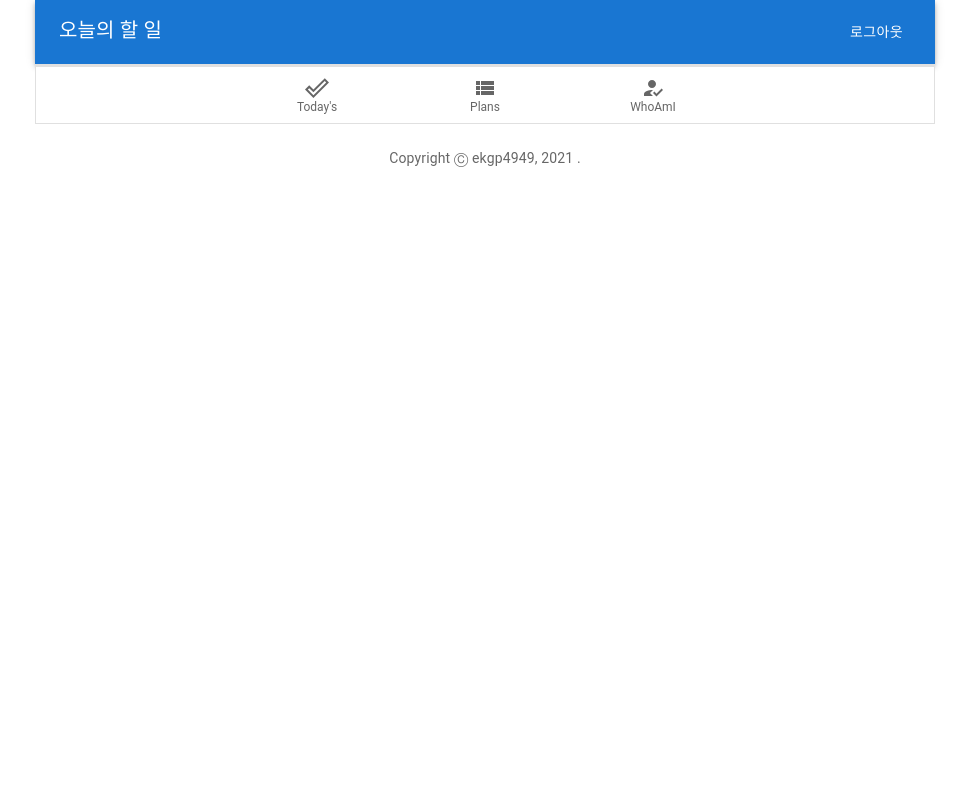
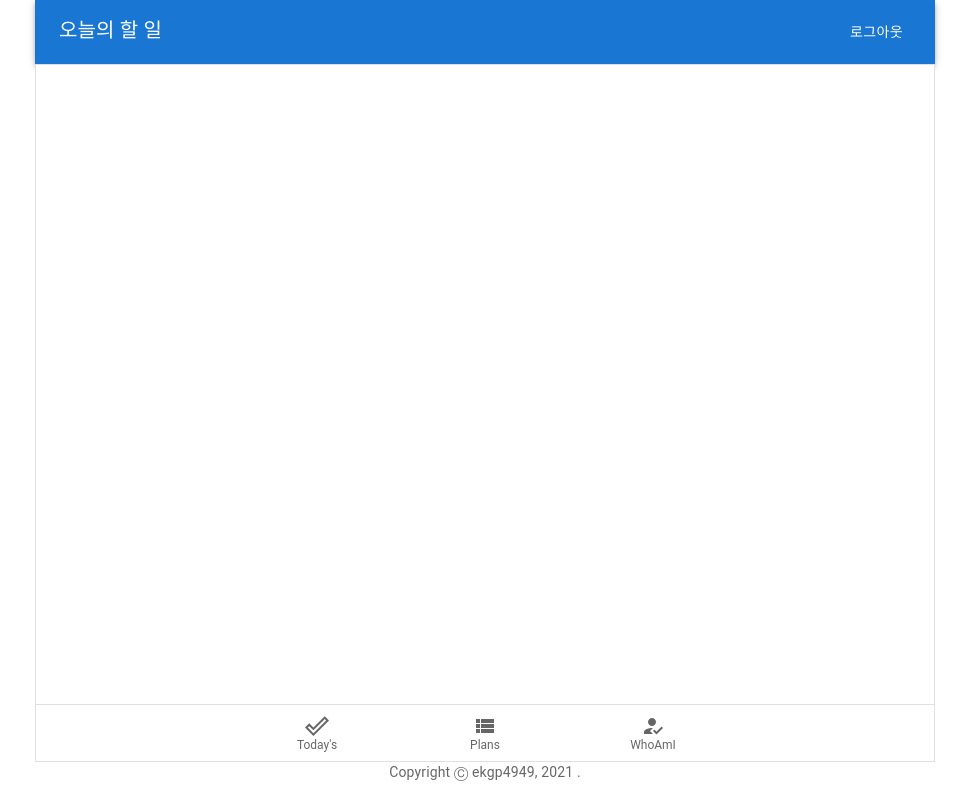
Before and after one commit to ekgp4949/blog-demo, a React (Create React App) app in the folder todo-react-app/: page / in a window 1280 px wide. Shown: the whole page, without its empty margins (155-1124 px from the left). Built offline with nearby package versions, Linux system fonts and the light colour scheme.

Commit message:
[mod] 화면 스타일링

```diff
--- a/todo-react-app/src/App.js
+++ b/todo-react-app/src/App.js
@@ -5,6 +5,7 @@ import { call } from './service/ApiService'
 import TodoBottomNavigation from './navigation/TodoBottomNavigation';
 import NavigationBar from './navigation/NavigationBar';
 import ScreenRoutes from './screen/ScreenRoute';
+import { Box } from '@mui/system';
 
 
 class App extends React.Component {
@@ -60,17 +61,17 @@ class App extends React.Component {
   render() {
 
     var todoListPage = (
-      <div>
+      <Box height="100%">
         <NavigationBar />
         <ScreenRoutes />
-        <TodoBottomNavigation/>
-      </div>
+        <TodoBottomNavigation />
+      </Box>
     );
 
     return (
-      <div className="App">
+      <Box className="App" height="100%">
         { this.state.loading ? <Loading/> : todoListPage  }
-      </div>
+      </Box>
     );
   };
 
--- a/todo-react-app/src/AppRoute.js
+++ b/todo-react-app/src/AppRoute.js
@@ -1,26 +1,17 @@
 import React from "react";
 import App from "./App";
 import Login from "./Login";
-import { Box, Container, Typography } from "@mui/material";
+import { Box, Container } from "@mui/material";
 import { BrowserRouter as Router, Route, Switch } from "react-router-dom";
 import SignUp from "./SignUp"
-
-function Copyright() {
-  return (
-    <Typography color="textSecondary" align="center" variant="body2">
-      {"Copyright Ⓒ "} ekgp4949, {new Date().getFullYear()} {"."}
-    </Typography>
-  );
-}
 
 class AppRouter extends React.Component {
 
   render() {
     return (
-      <Container disableGutters maxWidth="md">
-        <div>
+      <Container disableGutters={true} maxWidth="md">
+        <Box height="100vh">
           <Router>
-            <div>
             <Switch>
               <Route path="/login">
                 <Login />
@@ -32,12 +23,8 @@ class AppRouter extends React.Component {
                 <App />
               </Route>
             </Switch>
-            </div>
-            <Box mt={3}>
-              <Copyright />
+          </Router>
         </Box>
-          </Router>
-        </div>
       </Container>
     );
   }
--- a/todo-react-app/src/navigation/TodoBottomNavigation.js
+++ b/todo-react-app/src/navigation/TodoBottomNavigation.js
@@ -4,7 +4,15 @@ import BottomNavigation from '@mui/material/BottomNavigation';
 import BottomNavigationAction from '@mui/material/BottomNavigationAction';
 import { ViewList, DoneOutline, HowToReg } from '@mui/icons-material';
 import { Link } from 'react-router-dom';
-import { Paper } from '@mui/material';
+import { Paper, Typography } from '@mui/material';
+
+function Copyright() {
+  return (
+    <Typography color="textSecondary" align="center" variant="body2">
+      {"Copyright Ⓒ "} ekgp4949, {new Date().getFullYear()} {"."}
+    </Typography>
+  );
+}
 
 class TodoBottomNavigation extends React.Component {
   constructor(props) {
@@ -15,13 +23,12 @@ class TodoBottomNavigation extends React.Component {
 
   render() {
     return (
+      <Box>
         <Paper
           variant="outlined"
           square
           >
-        <Box
-          sx={{ width: '100%', bottom: 0 }}
-        >
+          <Box>
             <BottomNavigation
               showLabels
               value={this.state.value}
@@ -35,6 +42,8 @@ class TodoBottomNavigation extends React.Component {
             </BottomNavigation>
           </Box>
         </Paper>
+        <Copyright />
+      </Box>
     );
   }
 }
--- a/todo-react-app/src/screen/ScreenRoute.js
+++ b/todo-react-app/src/screen/ScreenRoute.js
@@ -3,14 +3,16 @@ import TodoListScreen from './TodoListScreen';
 import DailyPlanScreen from './DailyPlanScreen';
 import AboutScreen from './AboutScreen';
 import { Route } from 'react-router';
-import { Paper } from '@mui/material';
+import { Paper, Box } from '@mui/material';
 
 class ScreenRoutes extends React.Component {
   render() {
     return (
+      <Box height="80%">
         <Paper
           variant="outlined"
           square
+          sx={{ height: "100%" }}
         >
           <Route path="/today">
             <TodoListScreen />
@@ -22,6 +24,7 @@ class ScreenRoutes extends React.Component {
             <AboutScreen />
           </Route>
         </Paper>
+      </Box>
     );
   }
 }
```
Lines whose indentation alone changed are shown as unchanged.
